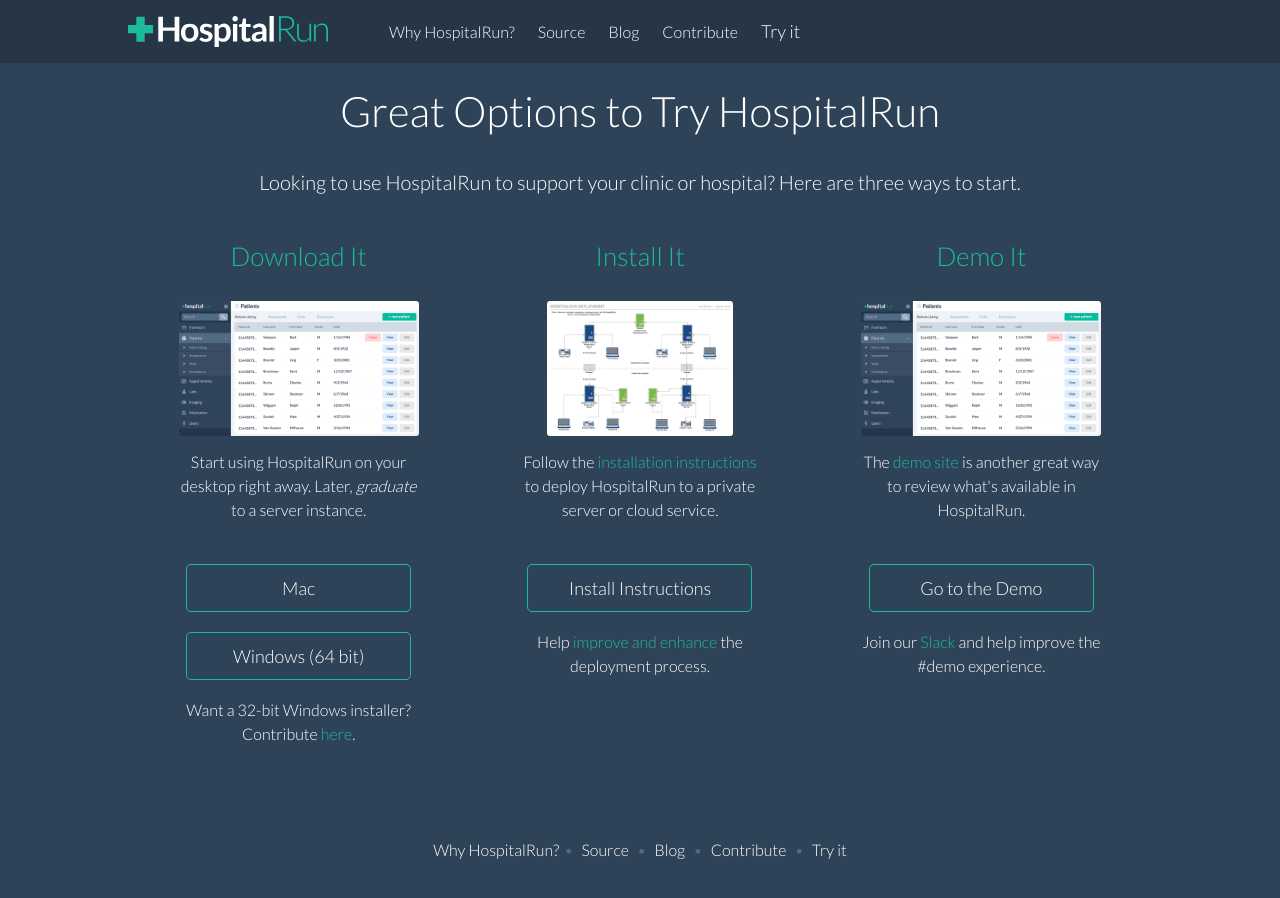
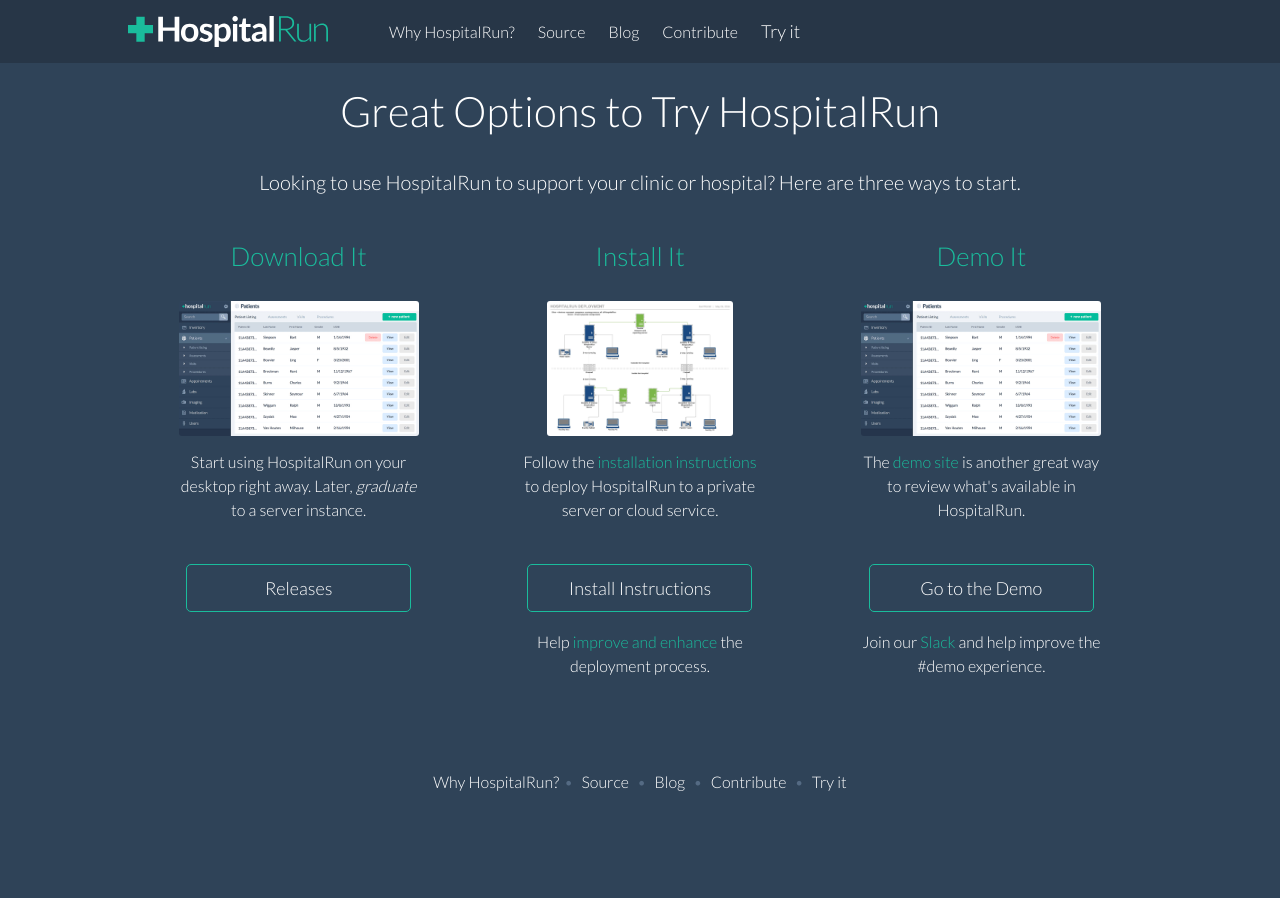
Before and after one commit to HospitalRun/hospitalrun.io, a Jekyll site: the page built from tryit/index.md, in a window 1280 px wide. Built offline with Jekyll 4.4.1, drawn with Linux system fonts in a browser that asks for light colours.

Commit message:
Updated the download to Releases

```diff
--- a/tryit/index.md
+++ b/tryit/index.md
@@ -16,9 +16,7 @@ layout: default
         <img src="/img/screenshot-mock-sm.jpg" alt="HospitalRun user interface screenshot" class="screenshot-img" width="240" border="0">
       </div>
       <p>Start using HospitalRun on your desktop right away. Later, <em>graduate</em> to a server instance.</p>
-      <a href="https://releases.hospitalrun.io/updates/macos/HospitalRun.dmg" class="cta secondary">Mac</a>
-      <a href="https://releases.hospitalrun.io/updates/win32x64/HospitalRun.exe" class="cta secondary">Windows (64 bit)</a>
-      <p>Want a 32-bit Windows installer? <br/>Contribute <a href="https://github.com/HospitalRun/hospitalrun-frontend/issues/1074" target="_blank">here</a>.</p>
+      <a href="https://github.com/HospitalRun/hospitalrun-frontend/releases/" class="cta secondary">Releases</a>
     </div>
 
     <div class="col-4">
```
